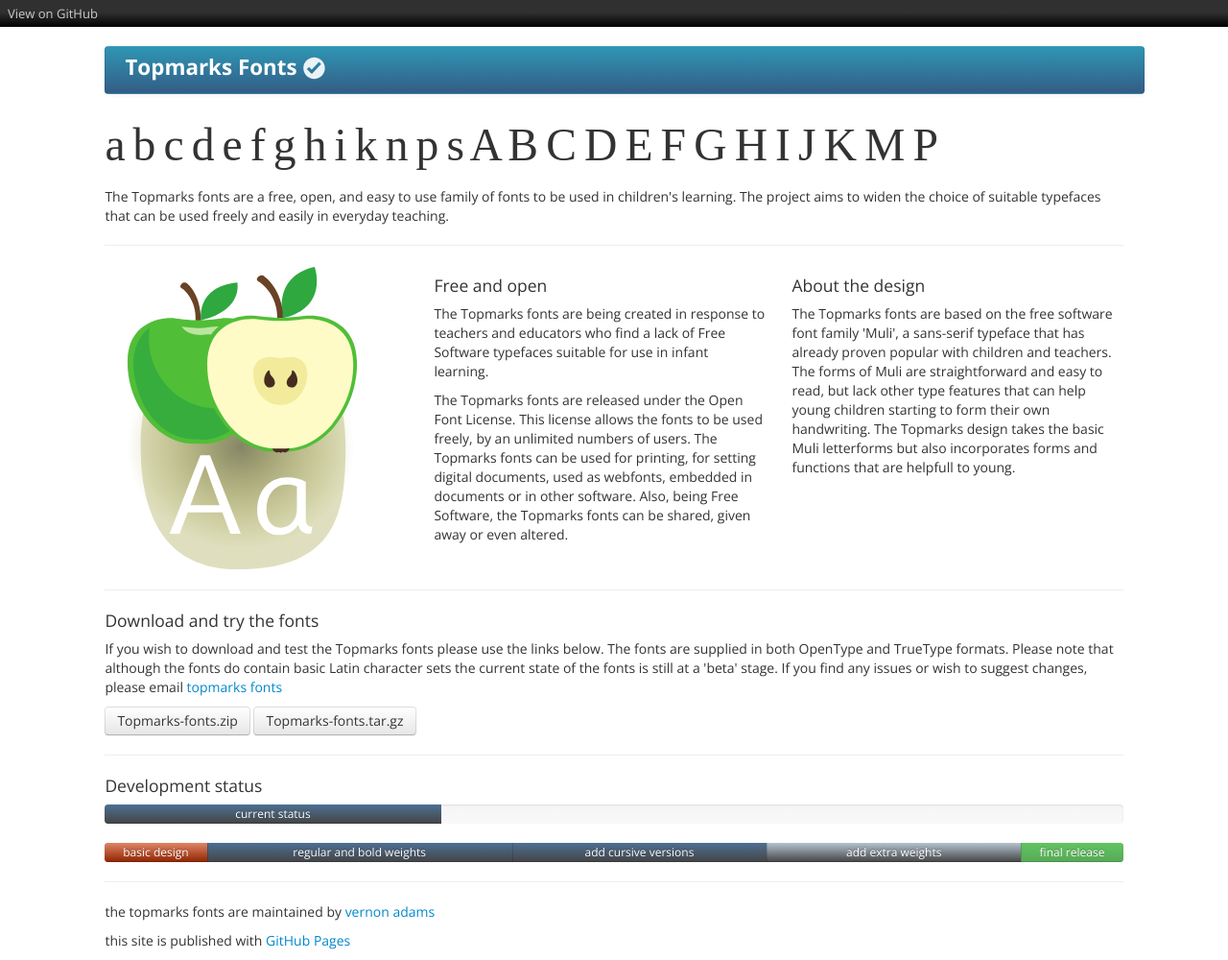
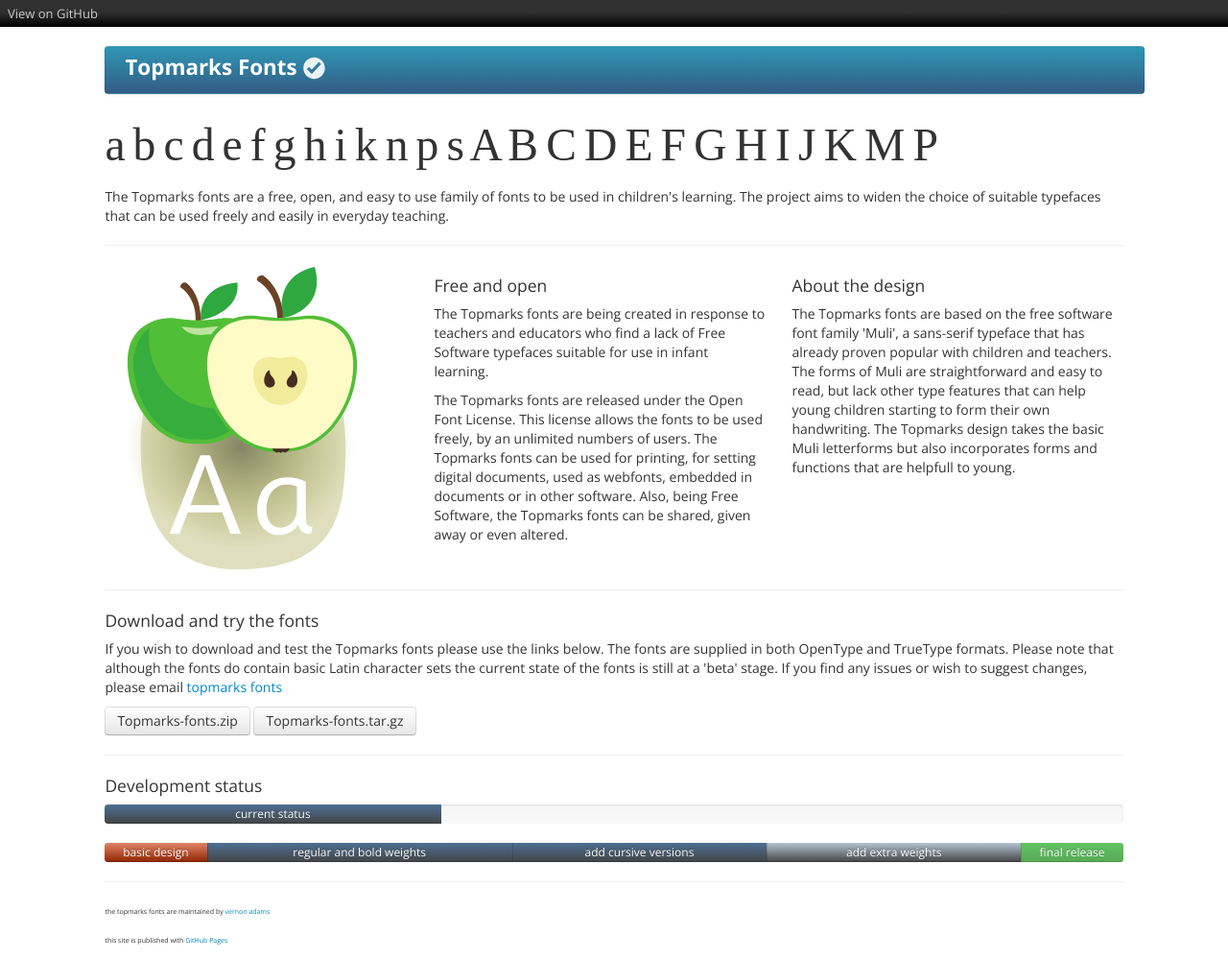
Before and after one commit to vernnobile/topmarks, a Jekyll site: the page built from index.html, in a window 1280 px wide. Shown: the whole page at 96% size. Built offline with Jekyll 4.4.1, drawn with Linux system fonts in a browser that asks for light colours; some web fonts are replaced.

Commit message:
Update footer.html

```diff
--- a/_includes/footer.html
+++ b/_includes/footer.html
@@ -1,5 +1,5 @@
         <!-- FOOTER  -->
-        <div class="row-fluid" style+"font-size:0.5em;">
+        <div class="row-fluid" style="font-size:0.5em;">
           <p class="copyright">the topmarks fonts are maintained by <a href="https://github.com/vernnobile">vernon
               adams</a></p>
           <p>this site is published with <a href="http://pages.github.com">GitHub
```
